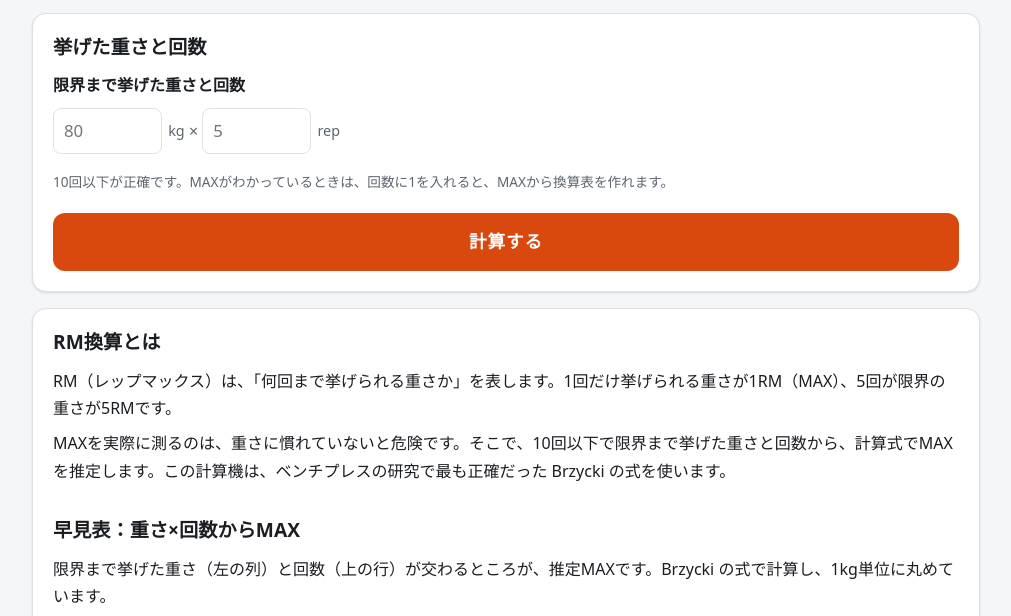
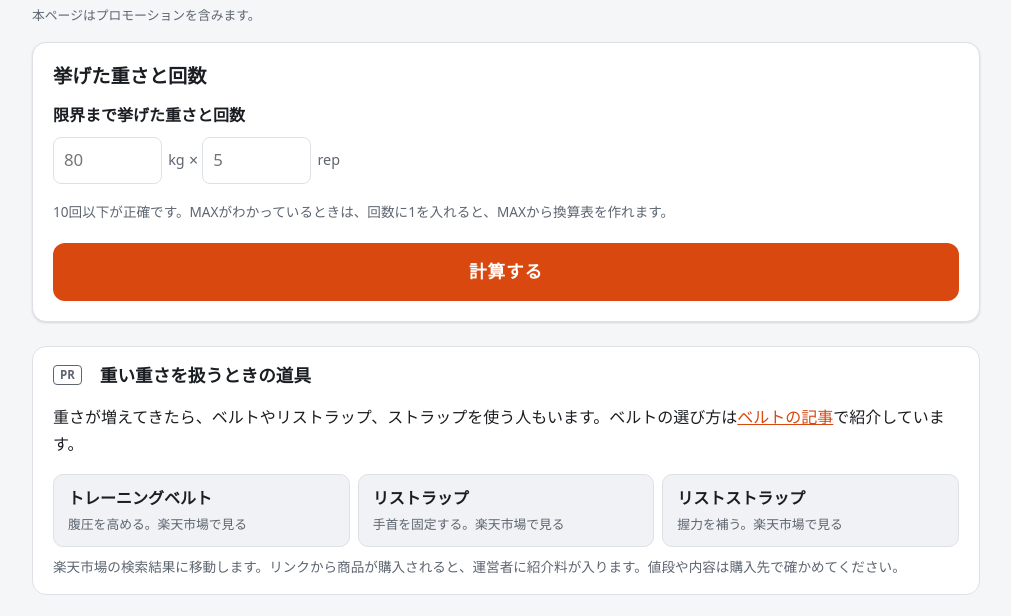
Before and after one commit to yuno0917/rm-calc, a plain HTML site: page index.html in a window 1280 px wide. Shown: the part 184-800 px from the top of the page, without its empty margins (134-1145 px from the left). Drawn offline with Linux system fonts and the light colour scheme.

Commit message:
Add PR-labelled gear links
Co-Authored-By: Claude Opus 5.5 <noreply@anthropic.com>

```diff
--- a/css/style.css
+++ b/css/style.css
@@ -701,7 +701,10 @@ select:focus { outline: 2px solid var(--accent); outline-offset: 1px; }
 .pr-box h2, .pr-box .pr-title { margin: 0 0 8px; font-size: 1.1rem; font-weight: 800; }
 .pr-label { display: inline-block; margin-right: 8px; padding: 0 6px; border: 1px solid var(--muted); border-radius: 4px; color: var(--muted); font-size: .72rem; font-weight: 700; line-height: 1.6; vertical-align: middle; }
 .pr-links { display: grid; grid-template-columns: repeat(auto-fit, minmax(200px, 1fr)); gap: 8px; margin: 12px 0 0; padding: 0; list-style: none; }
+.pr-box ul.pr-links { padding-left: 0; }
 .pr-links a { display: block; height: 100%; padding: 10px 14px; border: 1px solid var(--border); border-radius: 10px; background: var(--surface-2); color: var(--text); font-weight: 700; text-decoration: none; }
 .pr-links a:hover { border-color: var(--accent); }
 .pr-links small { display: block; margin-top: 2px; color: var(--muted); font-size: .8rem; font-weight: 400; }
+.pr-items a { display: flex; align-items: center; gap: 12px; }
+.pr-items img { flex: none; width: 72px; height: 72px; border-radius: 8px; background: #fff; object-fit: contain; }
 @media print { .pr-box, .pr-note { display: none !important; } }
--- a/index.html
+++ b/index.html
@@ -49,6 +49,7 @@
   <div class="wrap">
     <h1>RM換算・MAX計算機</h1>
     <p class="lead">挙げた重さと回数から、MAX（1RM）と、何kgなら何回できるかを計算します。ベンチプレス・スクワット・デッドリフトに使えます。</p>
+    <p class="pr-note">本ページはプロモーションを含みます。</p>
   </div>
 </header>
 
@@ -113,6 +114,17 @@
       <h2>4つの計算式で出したMAX</h2>
       <div id="formula-box"></div>
     </div>
+  </section>
+
+  <section class="pr-box" aria-labelledby="gear-title">
+    <h2 id="gear-title"><span class="pr-label">PR</span>重い重さを扱うときの道具</h2>
+    <p>重さが増えてきたら、ベルトやリストラップ、ストラップを使う人もいます。ベルトの選び方は<a href="/big3-menu/articles/belt.html">ベルトの記事</a>で紹介しています。</p>
+    <ul class="pr-links">
+      <li><a href="https://hb.afl.rakuten.co.jp/hgc/584a279b.2b83ca67.584a279c.b426829b/?pc=https%3A%2F%2Fsearch.rakuten.co.jp%2Fsearch%2Fmall%2F%25E3%2583%2588%25E3%2583%25AC%25E3%2583%25BC%25E3%2583%258B%25E3%2583%25B3%25E3%2582%25B0%25E3%2583%2599%25E3%2583%25AB%25E3%2583%2588%2F&amp;link_type=text" target="_blank" rel="nofollow sponsored noopener">トレーニングベルト<small>腹圧を高める。楽天市場で見る</small></a></li>
+      <li><a href="https://hb.afl.rakuten.co.jp/hgc/584a279b.2b83ca67.584a279c.b426829b/?pc=https%3A%2F%2Fsearch.rakuten.co.jp%2Fsearch%2Fmall%2F%25E3%2583%25AA%25E3%2582%25B9%25E3%2583%2588%25E3%2583%25A9%25E3%2583%2583%25E3%2583%2597%2F&amp;link_type=text" target="_blank" rel="nofollow sponsored noopener">リストラップ<small>手首を固定する。楽天市場で見る</small></a></li>
+      <li><a href="https://hb.afl.rakuten.co.jp/hgc/584a279b.2b83ca67.584a279c.b426829b/?pc=https%3A%2F%2Fsearch.rakuten.co.jp%2Fsearch%2Fmall%2F%25E3%2583%25AA%25E3%2582%25B9%25E3%2583%2588%25E3%2582%25B9%25E3%2583%2588%25E3%2583%25A9%25E3%2583%2583%25E3%2583%2597%2B%25E7%25AD%258B%25E3%2583%2588%25E3%2583%25AC%2F&amp;link_type=text" target="_blank" rel="nofollow sponsored noopener">リストストラップ<small>握力を補う。楽天市場で見る</small></a></li>
+    </ul>
+    <p class="hint">楽天市場の検索結果に移動します。リンクから商品が購入されると、運営者に紹介料が入ります。値段や内容は購入先で確かめてください。</p>
   </section>
 
   <section class="card article" aria-labelledby="about-title">
```
